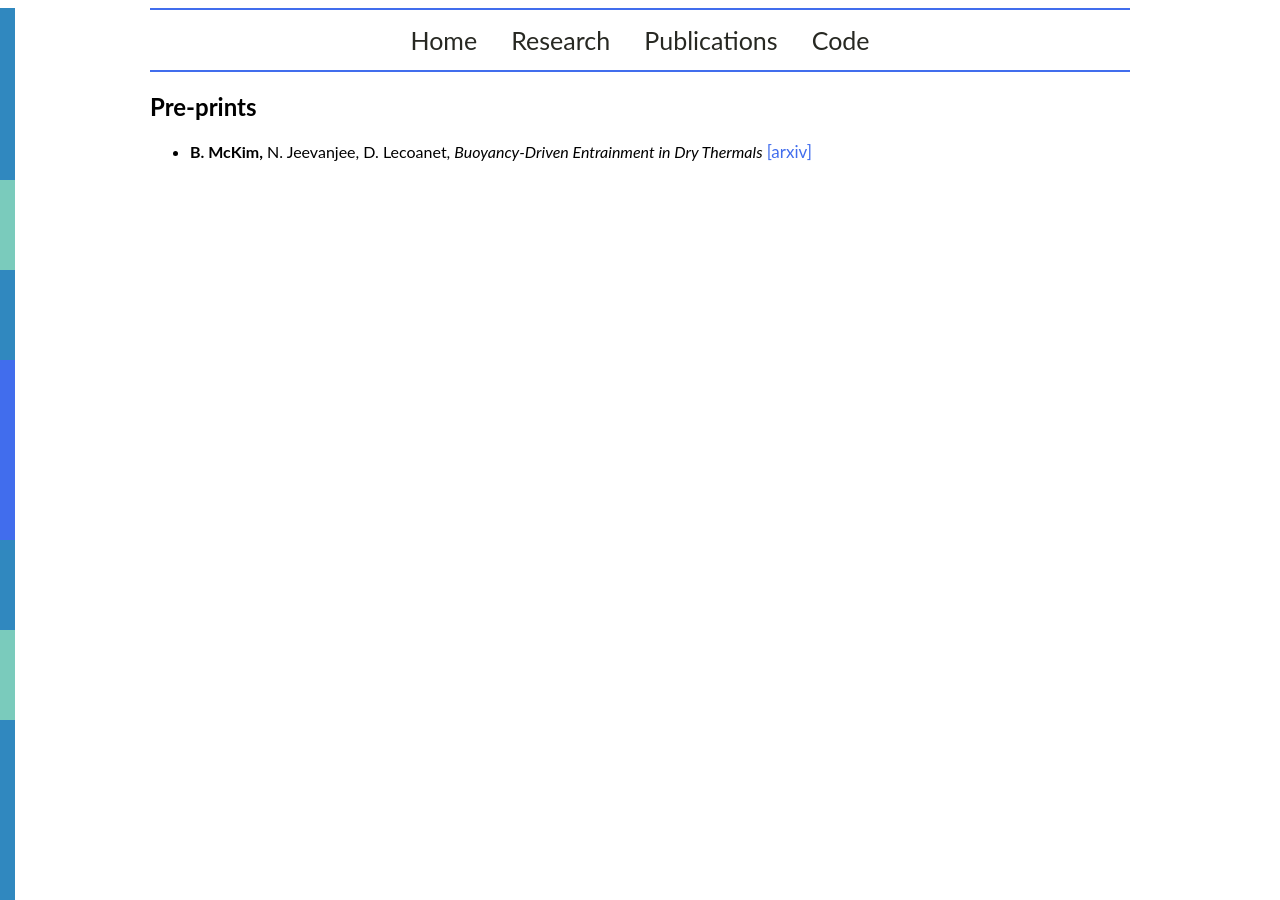
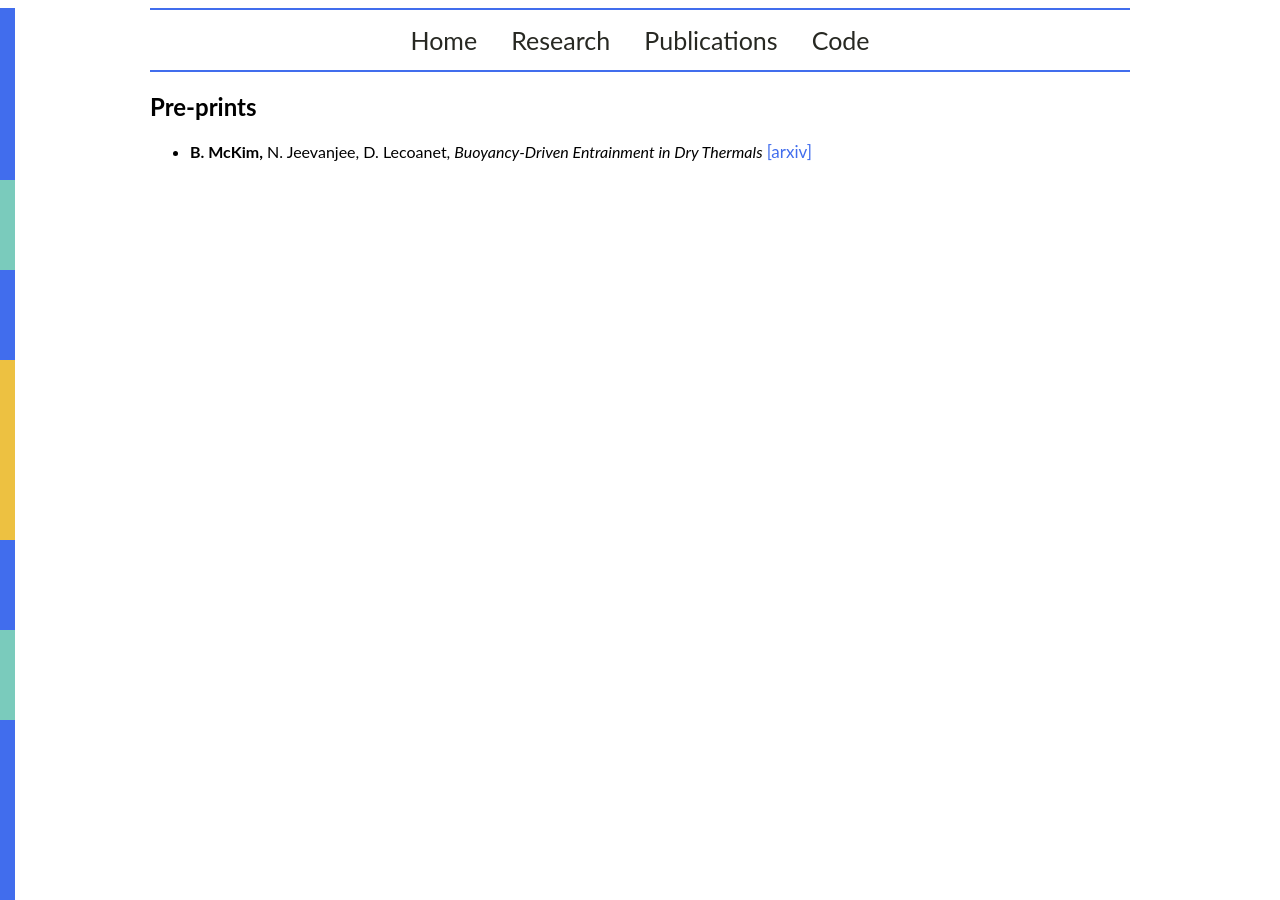
Before and after one commit to mckimb/mckimb.github.io, a Jekyll site: the page built from papers/index.html, in a window 1280 px wide. Built offline with Jekyll 4.4.1, drawn with Linux system fonts in a browser that asks for light colours.

Commit message:
Update main.css

```diff
--- a/css/main.css
+++ b/css/main.css
@@ -99,7 +99,7 @@ nav ul li, footer ul li {
     text-align:center;
 }
 .vl1 {
-  border-left: 15px solid #3088bf;
+  border-left: 15px solid #416ded;
   margin-left: -150px;
   height: 20%;
   position: absolute;
@@ -112,21 +112,21 @@ nav ul li, footer ul li {
   position: absolute;
 }
 .vl3 {
-  border-left: 15px solid #3088bf;
+  border-left: 15px solid #416ded;
   margin-left: -150px;
   height: 10%;
   top: 30%;
   position: absolute;
 }
 .vl4 {
-  border-left: 15px solid #416ded;
+  border-left: 15px solid #edc141;
   margin-left: -150px;
   height: 20%;
   top: 40%;
   position: absolute;
 }
 .vl5 {
-  border-left: 15px solid #3088bf;
+  border-left: 15px solid #416ded;
   margin-left: -150px;
   height: 10%;
   top: 60%;
@@ -140,7 +140,7 @@ nav ul li, footer ul li {
   position: absolute;
 }
 .vl7 {
-  border-left: 15px solid #3088bf;
+  border-left: 15px solid #416ded;
   margin-left: -150px;
   height: 20%;
   top: 80%;
```
